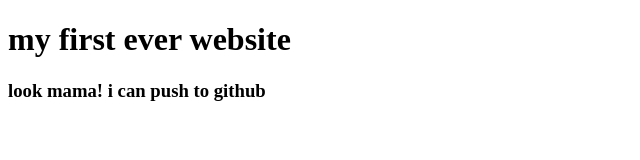
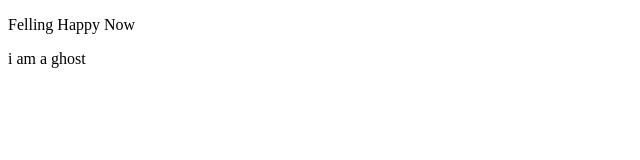
Before and after one commit to pappu116/myfirstwebsite, a plain HTML site: page index.html in a window 1280 px wide. Shown: the whole page, without its empty margins (0-640 px from the left). Drawn offline with Linux system fonts and the light colour scheme.

Commit message:
ghost added

```diff
--- a/index.html
+++ b/index.html
@@ -6,7 +6,7 @@
     <title>Document</title>
 </head>
 <body>
-  <h1>my first ever website</h1>
-  <h3>look mama! i can push to github</h3>
+  <p>Felling Happy Now</p>
+  <p>i am a ghost</p>
 </body>
 </html>
```
